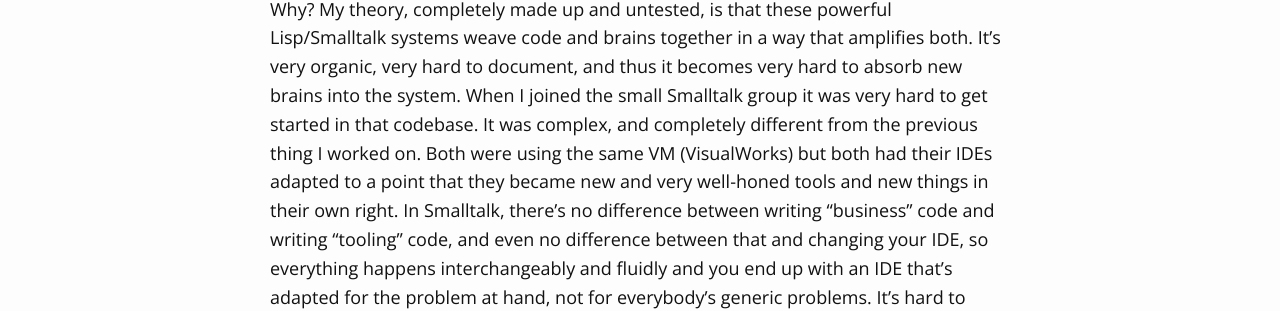
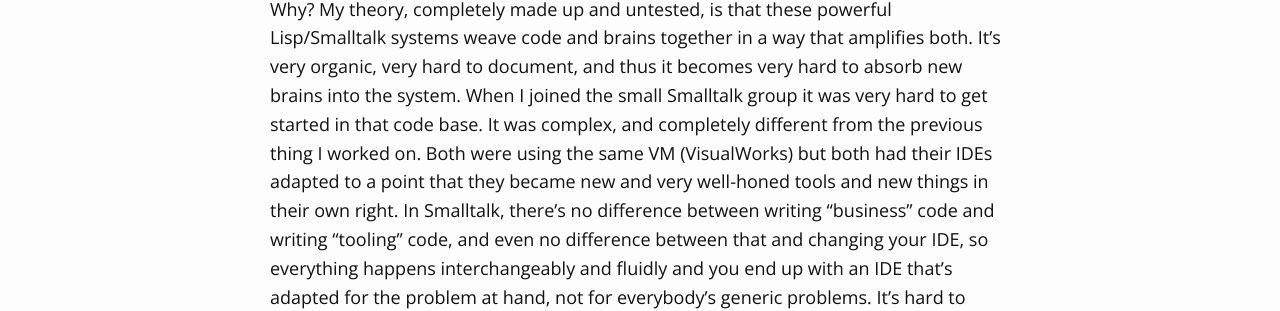
Before and after one commit to cdegroot/evrl, a Jekyll site: the page built from _posts/2019-03-28-the-language-conundrum.md, in a window 1280 px wide and 900 px high, scrolled down 1507 px. Shown: the part 263-574 px from the top of the window. Built offline with Jekyll 4.4.1, drawn with Linux system fonts in a browser that asks for light colours; comment, search, counter and statistics services are not loaded; some of the changed text lies outside the part shown.

Commit message:
Small edit to force re-generation

```diff
--- a/_posts/2019-03-28-the-language-conundrum.md
+++ b/_posts/2019-03-28-the-language-conundrum.md
@@ -68,7 +68,7 @@ Why? My theory, completely made up and untested, is that these powerful
 Lisp/Smalltalk systems weave code and brains together in a way that
 amplifies both. It's very organic, very hard to document, and thus it
 becomes very hard to absorb new brains into the system. When I joined the
-small Smalltalk group it was very hard to get started in that codebase. It
+small Smalltalk group it was very hard to get started in that code base. It
 was complex, and completely different from the previous thing I worked
 on. Both were using the same VM (VisualWorks) but both had their IDEs
 adapted to a point that they became new and very well-honed tools and
```
